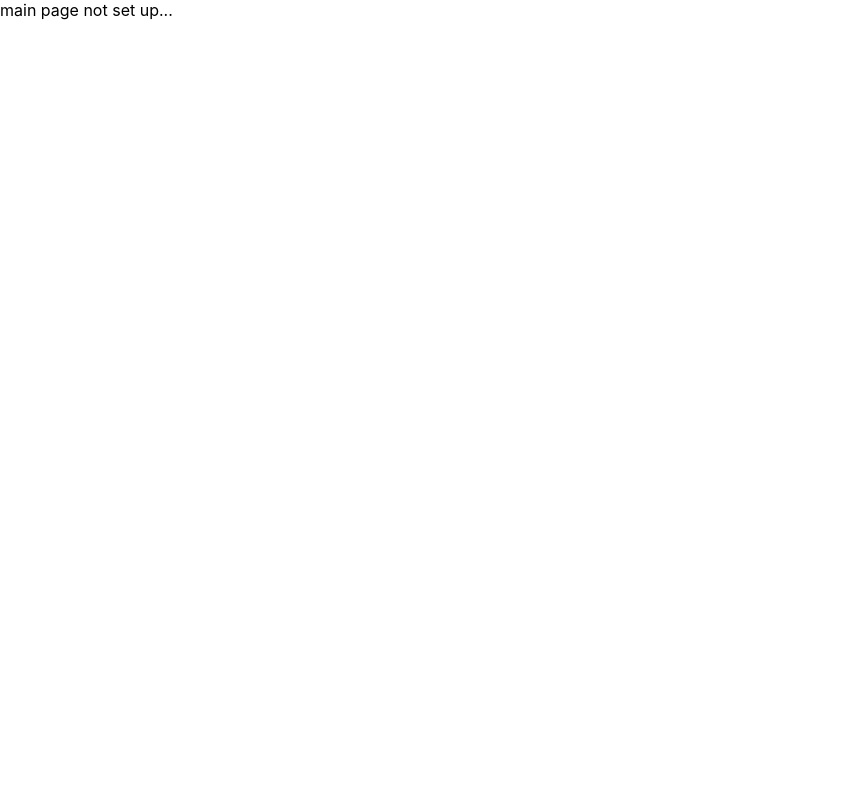
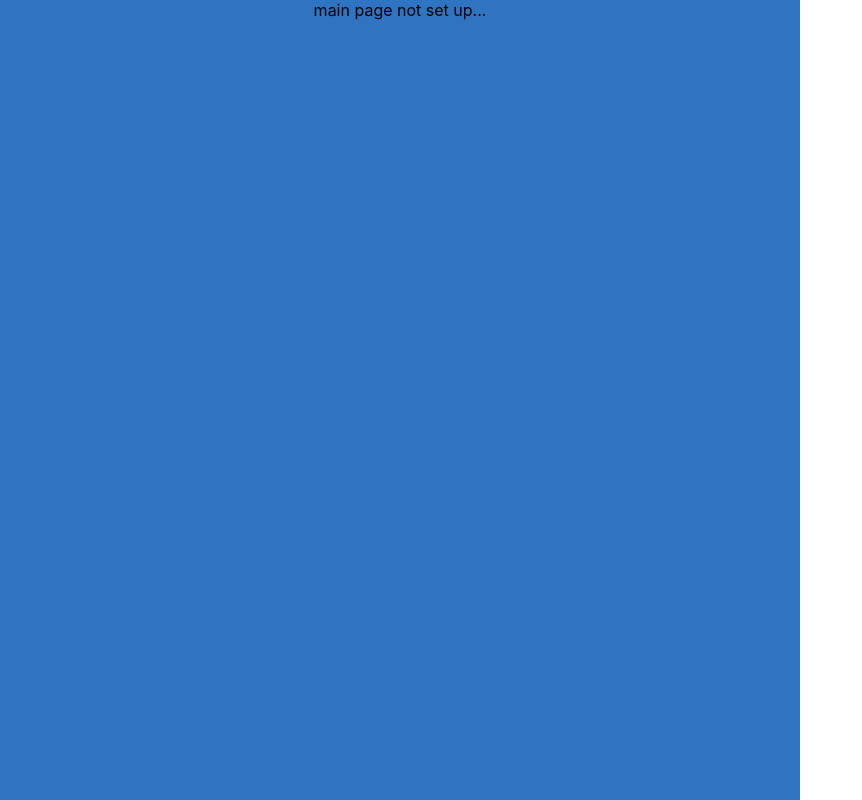
Before and after one commit to skerr4311/NW_Test, a React (Create React App) app: page / in a window 1280 px wide. Shown: the whole page, without its empty margins (0-862 px from the left). Built offline with nearby package versions, Linux system fonts and the light colour scheme.

Commit message:
set up basic main page

```diff
--- /dev/null
+++ b/src/css/mainpage.css
@@ -0,0 +1,8 @@
+.MainPage {
+    width: 100vh;
+    height: 100vh;
+    display: flex;
+    flex-direction: column;
+    align-items: center;
+    background-color: #2f74c0;
+}
--- a/src/pages/MainPage.tsx
+++ b/src/pages/MainPage.tsx
@@ -1,8 +1,9 @@
 import React from 'react'
+import '../css/mainpage.css'
 
 const MainPage:React.FC = () => {
     return(
-        <div>
+        <div className='MainPage'>
             main page not set up...
         </div>
     );
```
